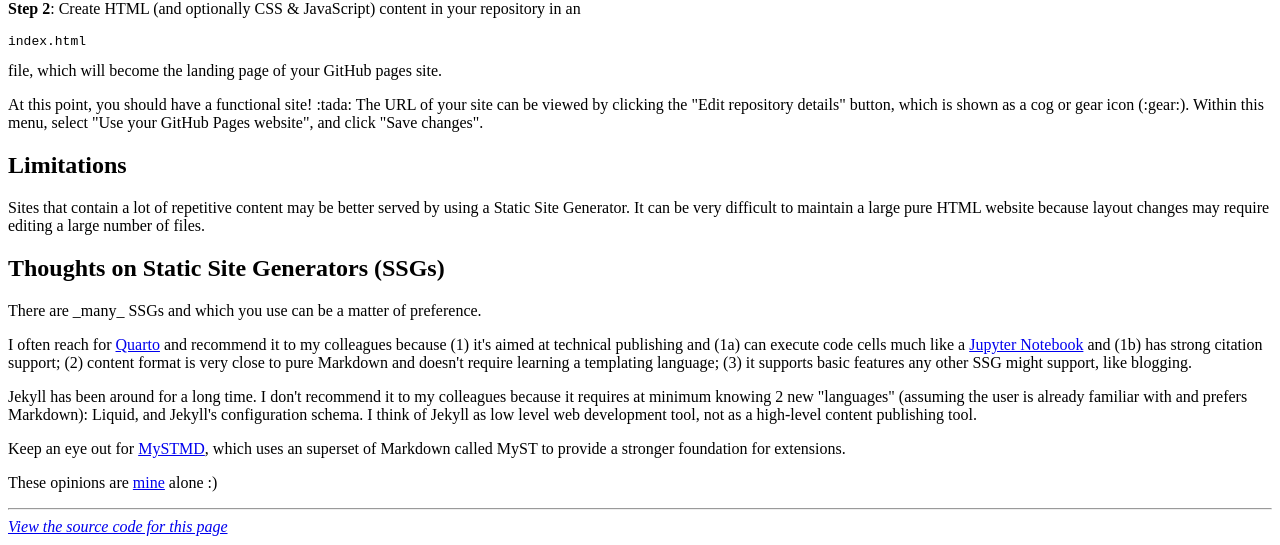
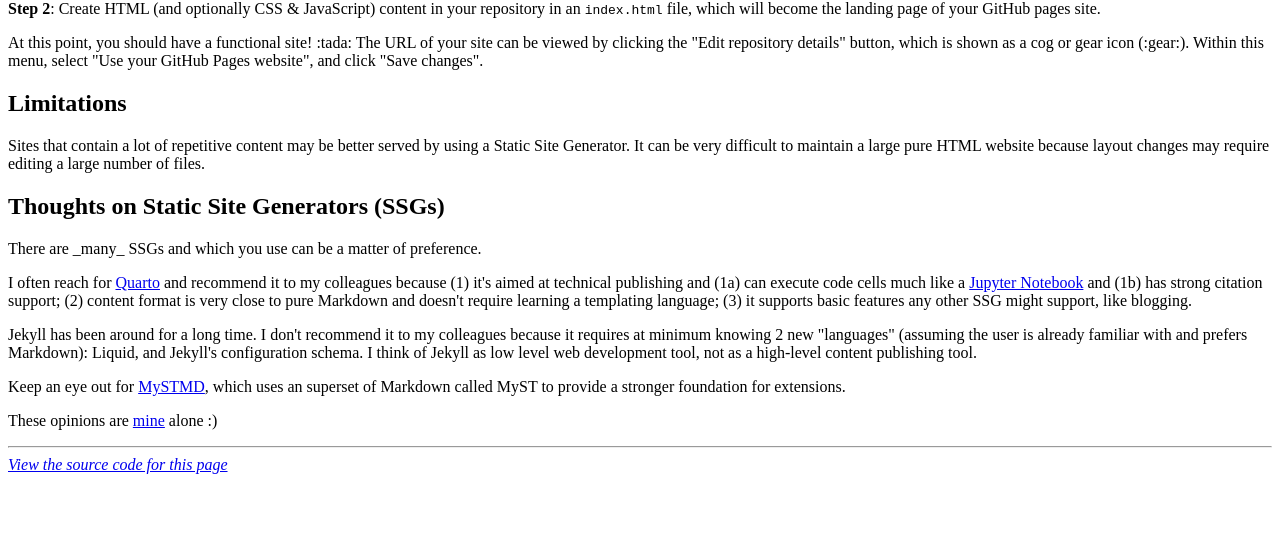
Before and after one commit to mfisher87/simple-site-html, a plain HTML site: page index.html in a window 1280 px wide. Shown: the part 255-800 px from the top of the page. Drawn offline with Linux system fonts and the light colour scheme.

Commit message:
Switch <pre> tag to <code>

```diff
--- a/index.html
+++ b/index.html
@@ -20,7 +20,7 @@
 
   <p>
     <strong>Step 2</strong>:
-    Create HTML (and optionally CSS &amp; JavaScript) content in your repository in an <pre>index.html</pre> file, which will become the landing page of your GitHub pages site.
+    Create HTML (and optionally CSS &amp; JavaScript) content in your repository in an <code>index.html</code> file, which will become the landing page of your GitHub pages site.
   </p>
 
   <p>
```
